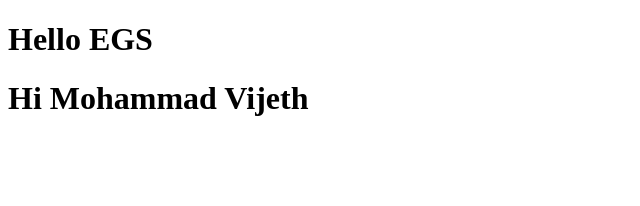
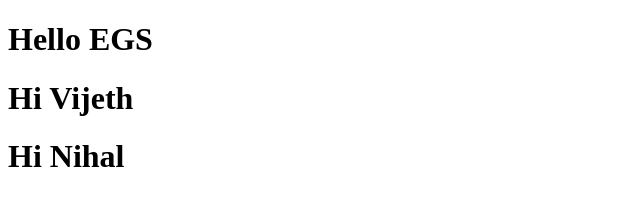
Before and after one commit to Vijeth-eg/test, a plain HTML site: page index.html in a window 1280 px wide. Shown: the whole page, without its empty margins (0-640 px from the left). Drawn offline with Linux system fonts and the light colour scheme.

Commit message:
added nihal

```diff
--- a/index.html
+++ b/index.html
@@ -7,6 +7,7 @@
 </head>
 <body>
     <h1>Hello EGS</h1>
-<h1> Hi Mohammad Vijeth<h1>
+<h1> Hi  Vijeth<h1>
+<h1> Hi  Nihal<h1>
 </body>
 </html>
```
